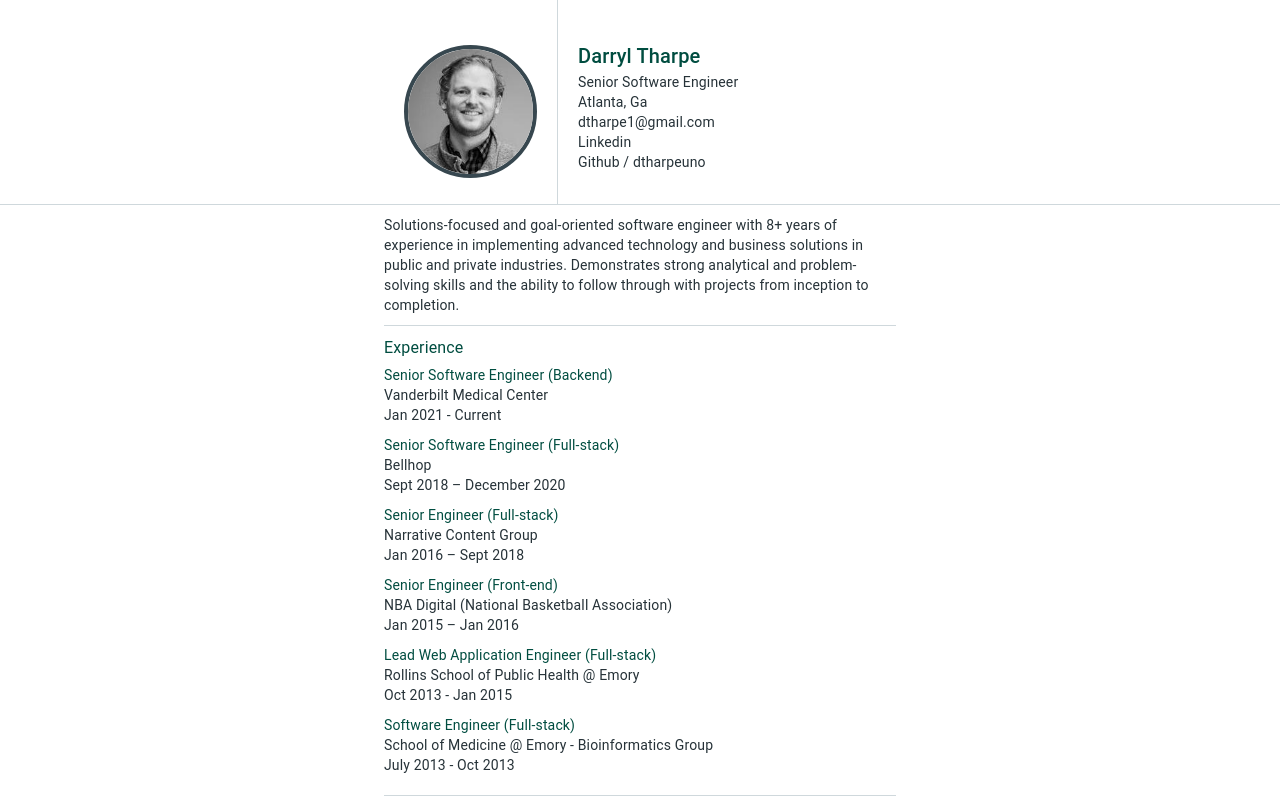
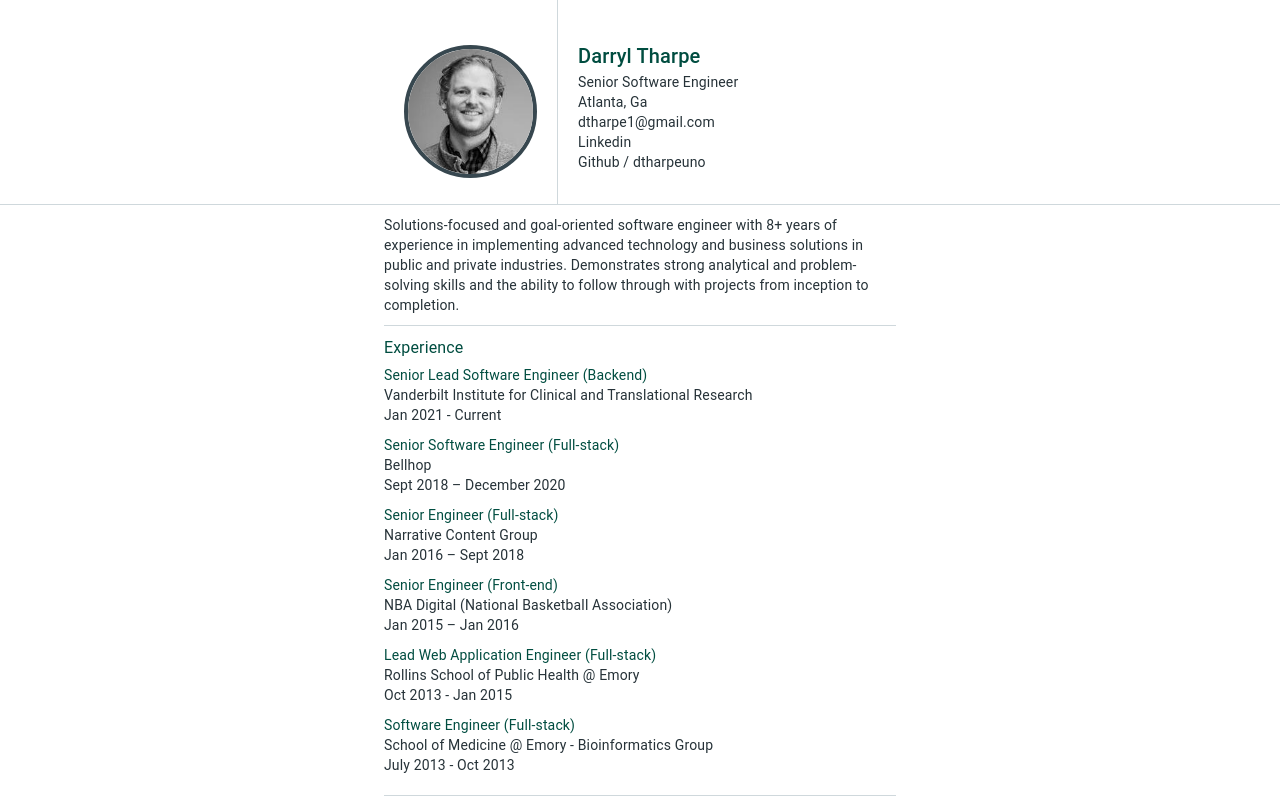
Before and after one commit to dtharpeuno/dtharpeuno.github.io, a React (Create React App) app in the folder my-app/: page / in a window 1280 px wide. Shown: the top 800 px of the page. Built offline with nearby package versions, Linux system fonts and the light colour scheme.

Commit message:
update title

```diff
--- a/my-app/src/components/resume/Summary.js
+++ b/my-app/src/components/resume/Summary.js
@@ -16,8 +16,8 @@ const summary = (
 
 const experienceList = [
   {
-    'title': 'Senior Software Engineer (Backend)',
-    'place': 'Vanderbilt Medical Center',
+    'title': 'Senior Lead Software Engineer (Backend)',
+    'place': 'Vanderbilt Institute for Clinical and Translational Research',
     'time': 'Jan 2021 - Current',
     'link': 'https://victr.vumc.org/'
   },
```
